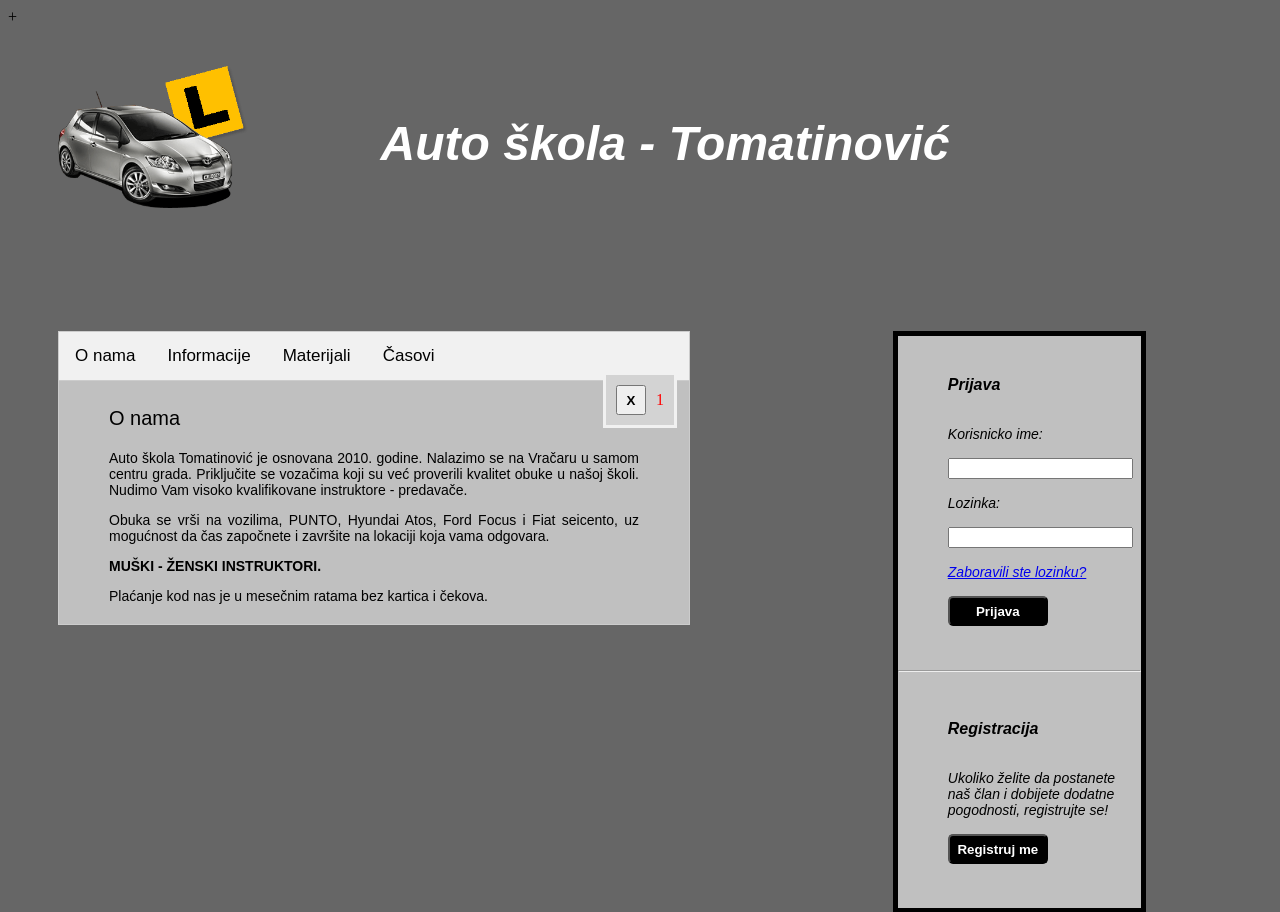
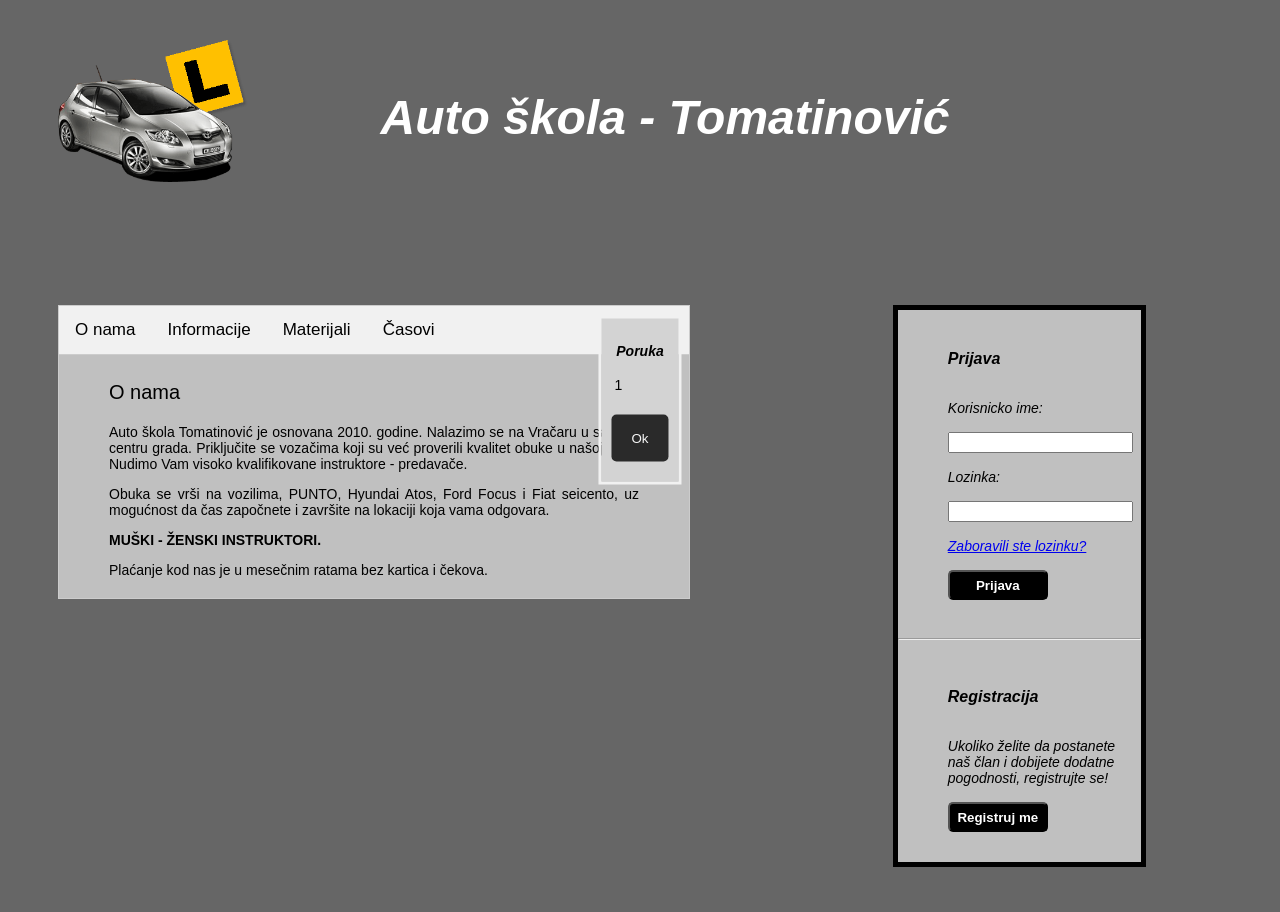
Before and after one commit to tomatinovic/psi-projekat, a CodeIgniter app: a page that uses AutoskolaProject/application/views/welcome_message.php in a window 1280 px wide. Shown: the top 912 px of the page. After the commit the page ends 867 px from the top, so only its background shows below. Run offline with CodeIgniter, Linux system fonts and the light colour scheme; some libraries are stand-ins or nearby versions.

Commit message:
valjda sve

```diff
--- a/AutoskolaProject/application/controllers/Welcome.php
+++ b/AutoskolaProject/application/controllers/Welcome.php
@@ -1,4 +1,4 @@
-+<?php
+<?php
 defined('BASEPATH') OR exit('No direct script access allowed');
 
 class Welcome extends CI_Controller {
--- a/AutoskolaProject/application/views/register_page.php
+++ b/AutoskolaProject/application/views/register_page.php
@@ -114,8 +114,6 @@
         </form>
     </div>
 
-    <div style="padding-top: 300px"></div>
-
     <div class="form-popup" id="myFormMsgs">
         <form class="form-container-reg" method="post">
             <p id='poruka' class="prijava bold_letters"><i> Poruka  </i></p>
@@ -128,6 +126,10 @@
         </form>
     </div>
 
+    <div style="padding-top: 300px"></div>
+
+
+
     <script src="<?php echo site_url('../public/js/user.js'); ?>"></script>
 
 </body>
--- a/AutoskolaProject/application/views/welcome_message.php
+++ b/AutoskolaProject/application/views/welcome_message.php
@@ -76,11 +76,19 @@
 
     <div class = "login_class">
 
-      <?php if(isset($msg)) {
-      echo '<div class="form-popup1 form-container" id="messages">';
-      echo '<input type = "button" id = "close" style = "font-weight: bold; width: 30px; height: 30px" value="X"/>';
-      echo "<label style = 'color: red; padding-left: 10px'>$msg</label><br>";
-      echo "</div>"; }  ?>
+        <?php if(isset($msg)) {
+      echo '<div class="form-popup1" id="messages">';
+      echo '<form class="form-container-reg" method="post">';
+      echo '<p id="poruka" class="prijava bold_letters"><i> Poruka  </i></p>';
+      echo '<table>';
+      echo '<tr>';
+      echo "<td><label id='msgLabel' class = 'registracija'>$msg</label></td>";
+      echo '</tr>';
+      echo '</table><br/>';
+      echo '<input type="button" id="close" class="btn" value = "Ok"></button>';
+      echo '</form>';
+      echo '</div>'; }  ?>
+
 
       <form name="loginform" method="post" class = "text_style" action="<?php echo site_url('welcome/login') ?>">
         <label class="title" id = "label_prijava"> Prijava </label><br/><br/><br/>
```
Also changed, not shown: AutoskolaProject/public/css/user.css (+6 -3 lines).
